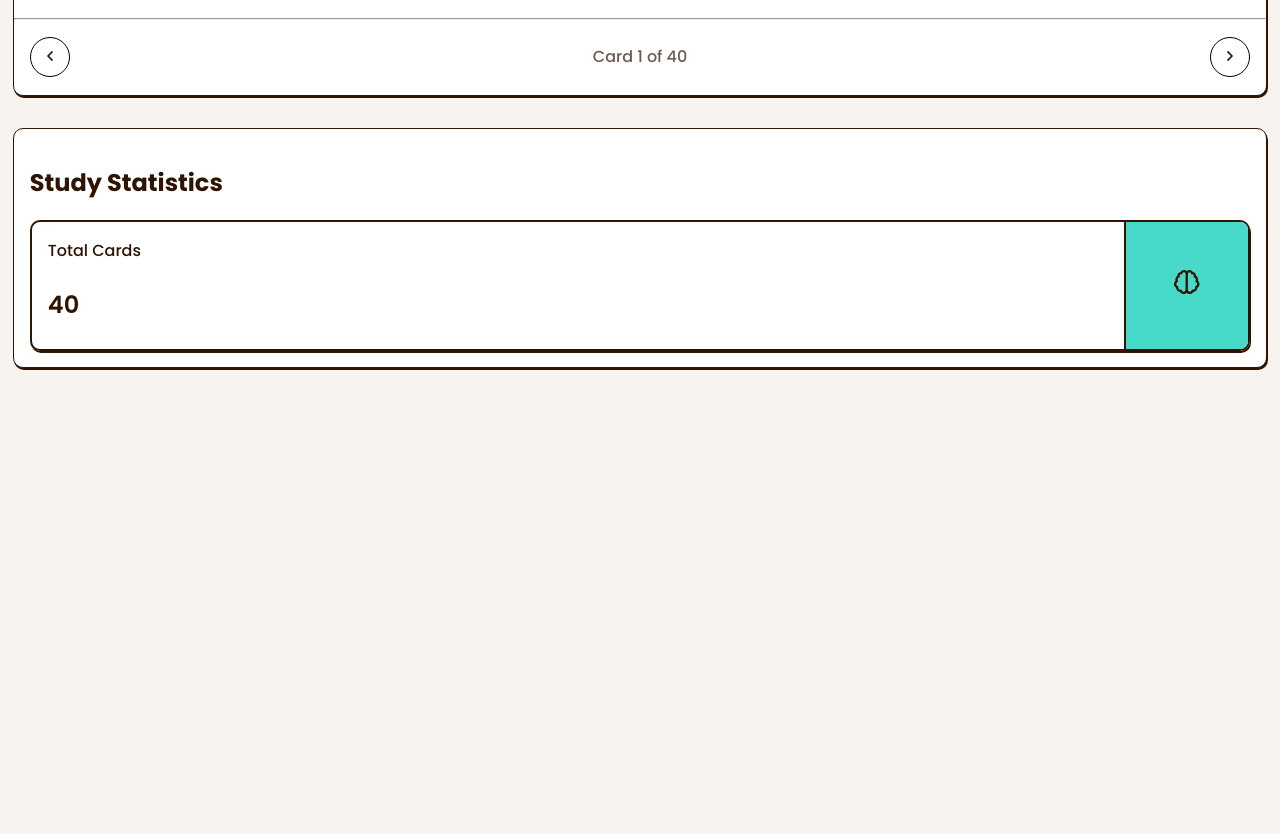
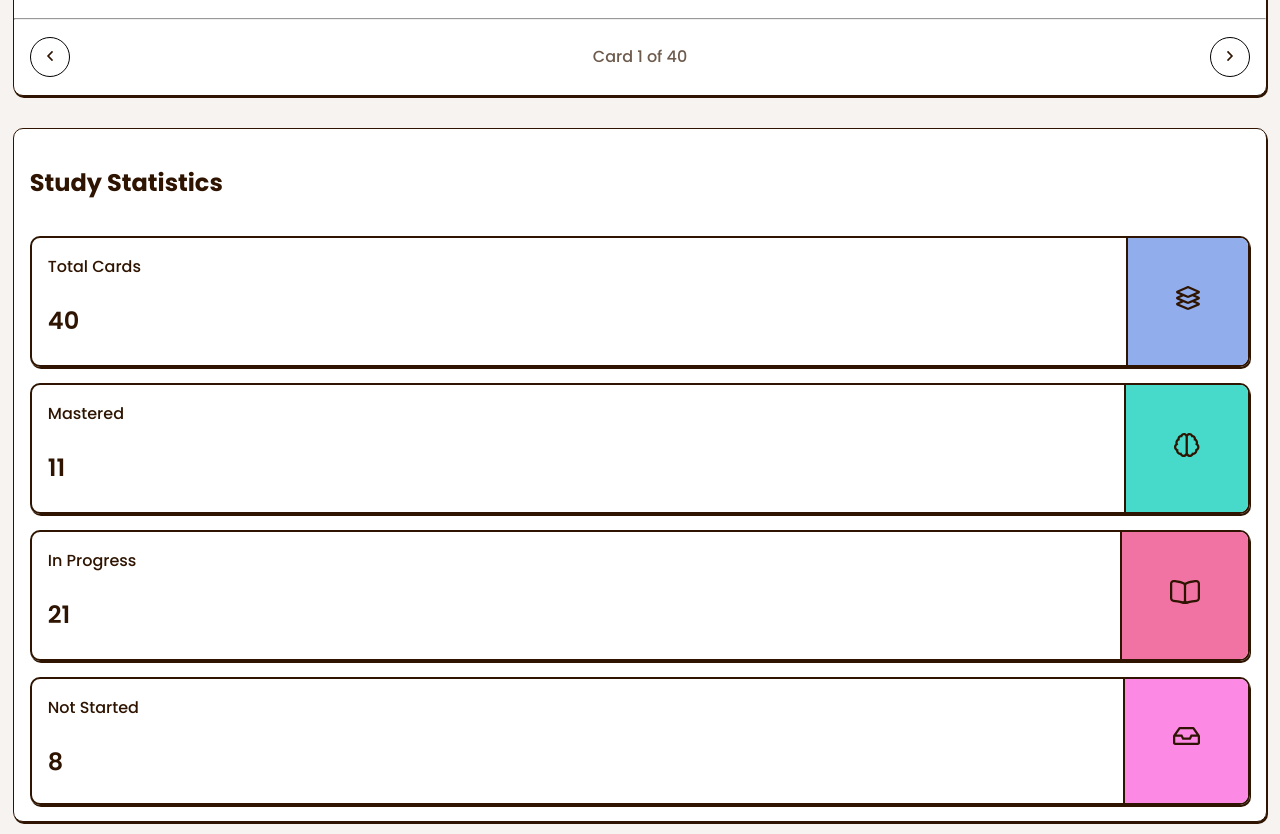
Before and after one commit to bengera/flashcard-app, a React (Vite) app: page / in a window 1280 px wide. Shown: the part 700-1534 px from the top of the page. Before the commit the page ends 1080 px from the top, so only its background shows below. Built offline with nearby package versions, Linux system fonts and the light colour scheme.

Commit message:
Add statistics card components

```diff
--- a/src/App.tsx
+++ b/src/App.tsx
@@ -1,5 +1,6 @@
 // import { useState } from "react";
 // // import "./App.css";
+import { StatisticCard } from "./components/statistic-card";
 
 function App() {
   return (
@@ -7,10 +8,18 @@ return (
       <h1 className="u-visually-hidden">Study Flashcards</h1>
       <header className="header">
         <div className="header__content">
-            <img src="images/logo-small.svg" alt="logo" className="header__logo" />
+          <img
+            src="images/logo-small.svg"
+            alt="logo"
+            className="header__logo"
+          />
           <div className="tabs u-shadow">
-                <button  className="tab tab--active u-rounded-pill-narrow">Study Mode</button>
-                <button type="button" className="tab u-rounded-pill-narrow">All Cards</button>
+            <button className="tab tab--active u-rounded-pill-narrow">
+              Study Mode
+            </button>
+            <button type="button" className="tab u-rounded-pill-narrow">
+              All Cards
+            </button>
           </div>
         </div>
       </header>
@@ -18,31 +27,55 @@ return (
         <section className="study u-shadow">
           <div className="study__header">
             <div className="study__filters">
-                    <button type="button" className="btn btn--categories u-rounded-pill-narrow">All Categories
+              <button
+                type="button"
+                className="btn btn--categories u-rounded-pill-narrow"
+              >
+                All Categories
                 <img src="images/icon-chevron-down.svg" alt="arrow-icon" />
               </button>
               <div className="study__option">
-                        <input className="study__checkbox" type="checkbox" id="hide-mastered" />
-                        <label className="study__label" htmlFor="hide-mastered">Hide Mastered
+                <input
+                  className="study__checkbox"
+                  type="checkbox"
+                  id="hide-mastered"
+                />
+                <label className="study__label" htmlFor="hide-mastered">
+                  Hide Mastered
                 </label>
               </div>
             </div>
-                <button type="button" className="btn btn--shuffle u-rounded-pill-narrow">
+            <button
+              type="button"
+              className="btn btn--shuffle u-rounded-pill-narrow"
+            >
               <img src="images/icon-shuffle.svg" alt="shuffle-icon" />
               Shuffle
             </button>
-
-            </div> {/* flashcard__content end */}
+          </div>{" "}
+          {/* flashcard__content end */}
           <hr className="solid"></hr>
           <div className="flashcard">
-                <img className="flashcard__decoration flashcard__decoration--blue-star" src="images/pattern-star-blue.svg" alt="blue star pattern" aria-hidden='true' />
-                <img className="flashcard__decoration flashcard__decoration--yellow-star" src="images/pattern-star-yellow.svg" alt="yellow star pattern" aria-hidden='true' />
+            <img
+              className="flashcard__decoration flashcard__decoration--blue-star"
+              src="images/pattern-star-blue.svg"
+              alt="blue star pattern"
+              aria-hidden="true"
+            />
+            <img
+              className="flashcard__decoration flashcard__decoration--yellow-star"
+              src="images/pattern-star-yellow.svg"
+              alt="yellow star pattern"
+              aria-hidden="true"
+            />
 
             <div className="flashcard__content u-shadow--thick">
               <p className="flashcard__tag u-shadow--thick">Web Development</p>
               <div className="flashcard__central-content">
                 <p className="flashcard__question">What does HTML stand for?</p>
-                    <button type="button" className="flashcard__button-reveal">Click to reveal answer</button>
+                <button type="button" className="flashcard__button-reveal">
+                  Click to reveal answer
+                </button>
               </div>
               <div className="flashcard__progress-container">
                 <div className="flashcard__progress-bar"></div>
@@ -51,14 +84,21 @@ return (
             </div>
           </div>
           <div className="study__action-buttons">
-                <button type="button" className="btn btn--knowit u-rounded-pill u-shadow--thick">
-                    <img src="images/icon-circle-check.svg" alt="check-icon" />
-                    I know this</button>
-                <button type="button" className="btn btn--reset u-rounded-pill u-shadow--thick">
+            <button
+              type="button"
+              className="btn btn--knowit u-rounded-pill u-shadow--thick"
+            >
+              <img src="images/icon-circle-check.svg" alt="check-icon" />I know
+              this
+            </button>
+            <button
+              type="button"
+              className="btn btn--reset u-rounded-pill u-shadow--thick"
+            >
               <img src="images/icon-reset.svg" alt="reset-icon" />
-                    Reset progress</button>
+              Reset progress
+            </button>
           </div>
-
           <hr className="solid"></hr>
           <div className="study__card-navigation">
             <button type="button" className="btn btn__left-button">
@@ -70,22 +110,14 @@ return (
               <img src="images/icon-chevron-right.svg" alt="arrow-right" />
             </button>
           </div>
-
         </section>
 
         <section className="statistics u-shadow">
           <h2 className="statistic__heading">Study Statistics</h2>
-
-            <div className="statistics__card u-shadow">
-                <div className="statistics__card-left-content">
-                <p className="statistics__card-label">Total Cards</p>
-                <p className="statistics__card-number">40</p>
-                </div>
-                <div className="statistics__card-icon-container">
-                    <img src="/images/icon-stats-mastered.svg" alt="icon-mastered" className="statistics__card-icon" />
-                </div>
-                </div>
-
+            <StatisticCard label="Total Cards" number={40} icon="stats-total" variant="blue"/>
+            <StatisticCard label="Mastered" number={11} icon="stats-mastered" variant="teal"/>
+            <StatisticCard label="In Progress" number={21} icon="stats-in-progress" variant="red"/>
+            <StatisticCard label="Not Started" number={8} icon="stats-not-started" variant="pink"/>
 
 
         </section>
--- /dev/null
+++ b/src/components/statistic-card.tsx
@@ -0,0 +1,33 @@
+type StatisticVariant = "blue" | "teal" | "red" | "pink";
+
+type StaticCardProps = {
+  label: string;
+  number: number;
+  icon: string;
+  variant: StatisticVariant;
+};
+
+export function StatisticCard({
+  label,
+  number,
+  icon,
+  variant,
+}: StaticCardProps) {
+  return (
+    <div className="statistics__card u-shadow">
+      <div className="statistics__card-left-content">
+        <p className="statistics__card-label">{label}</p>
+        <p className="statistics__card-number">{number}</p>
+      </div>
+      <div
+        className={`statistics__card-icon-container statistics__card--${variant}`}
+      >
+        <img
+          src={`/images/icon-${icon}.svg`}
+          alt={`icon-${label}`}
+          className="statistics__card-icon"
+        />
+      </div>
+    </div>
+  );
+}
--- a/src/css/statistics.css
+++ b/src/css/statistics.css
@@ -1,4 +1,7 @@
 .statistics {
+  display: flex;
+  flex-direction: column;
+  gap: 1rem;
   margin-top: 2rem;
   font-weight: 500;
   border: 1px solid var(--clr-neutral-900);
@@ -27,9 +30,24 @@
 .statistics__card-icon-container {
   border-left: 2px solid var(--clr-neutral-900);
   padding: 3rem;
-  background-color: var(--clr-teal-400);
   border-top-right-radius: var(--radius-8);
   border-bottom-right-radius: var(--radius-8);
+}
+
+.statistics__card--blue {
+  background-color: var(--clr-blue-400);
+}
+
+.statistics__card--teal {
+  background-color: var(--clr-teal-400);
+}
+
+.statistics__card--red {
+  background-color: var(--clr-pink-500);
+}
+
+.statistics__card--pink {
+  background-color: var(--clr-pink-400);
 }
 
 .statistics__card-number {
```
Lines whose indentation alone changed are shown as unchanged.
